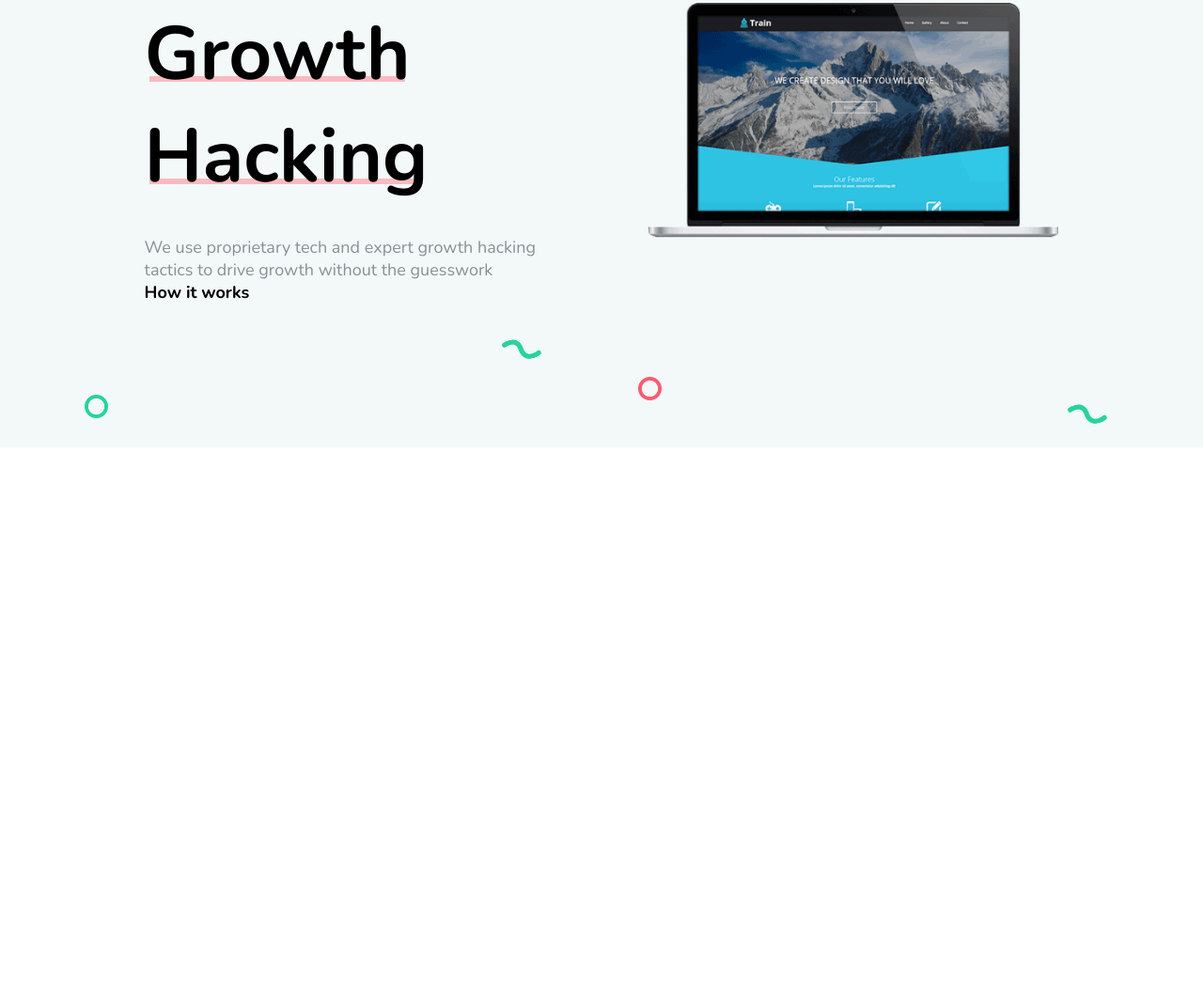
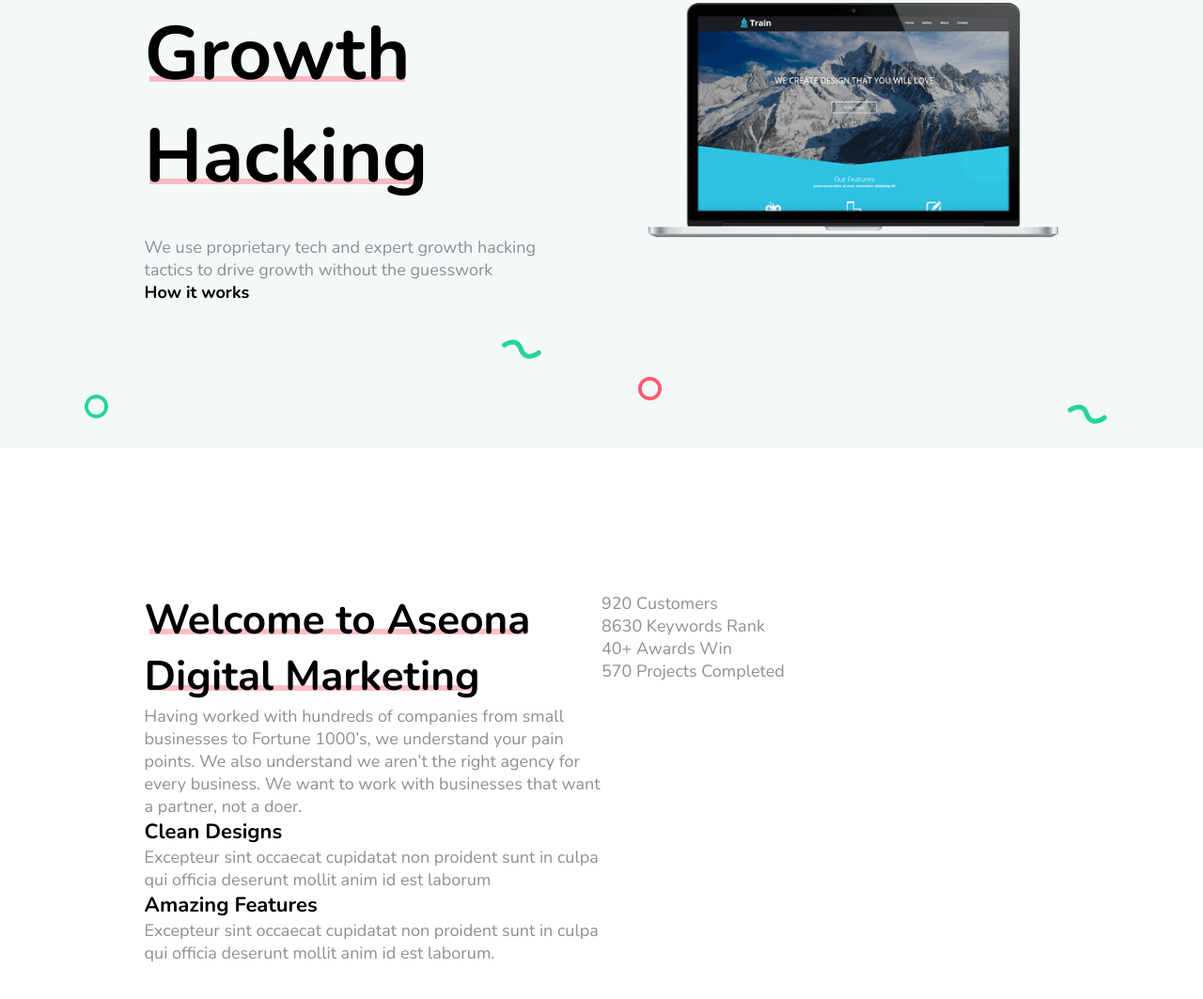
Before and after one commit to arixtty/Aseona-flex-, a website: page index.html in a window 1280 px wide. Shown: the part 291-1354 px from the top of the page at 94% size. Before the commit the page ends 800 px from the top, so only its background shows below. Drawn offline with nearby package versions, Linux system fonts and the light colour scheme.

Commit message:
Minor layout fixes

```diff
--- a/index.html
+++ b/index.html
@@ -79,6 +79,38 @@
             <img src="img/bg-small-image-3.png" alt="decorative image" class="intro__pattern-5">
             <img src="img/bg-small-image-4.png" alt="decorative image" class="intro__pattern-6">
         </div>
+    </section>
+
+    <section class="welcome">
+        <div class="welcome__info">
+            <h2 class="heading-secondary"><span class="heading-secondary--underlined">Welcome to Aseona</span><span class="heading-secondary--underlined">Digital Marketing</span></h2>
+            <p class="welcome__text">Having worked with hundreds of companies from small businesses to Fortune 1000’s,
+                we understand your pain points. We also understand we aren’t the right agency for every business. We
+                want to work with businesses that want a partner, not a doer.</p>
+            <div class="welcome__features">
+
+                <div class="welcome__features--1">
+                    <h3 class="heading-tertiary">Clean Designs</h3>
+                    Excepteur sint occaecat cupidatat non proident sunt in culpa qui officia deserunt mollit anim id est
+                    laborum
+                </div>
+
+                <div class="welcome__features--2">
+                    <h3 class="heading-tertiary">Amazing Features</h3>
+                    Excepteur sint occaecat cupidatat non proident sunt in culpa qui officia deserunt mollit anim id est
+                    laborum.
+                </div>
+            </div>
+        </div>
+
+        <div class="welcome__infographics">
+            <div class="welcome__badges">
+                <div class="welcome__badge--1">920 Customers</div>
+                <div class="welcome__badge--2">8630 Keywords Rank</div>
+                <div class="welcome__badge--3">40+ Awards Win</div>
+                <div class="welcome__badge--4">570 Projects Completed</div>
+            </div>
+        </div>
 
     </section>
 </body>
--- a/sass/base/_typography.scss
+++ b/sass/base/_typography.scss
@@ -6,7 +6,6 @@ $color-grey-3: #f3f8f8;
 
 $color-pink-1: #fb8089;
 $color-pink-2: #fe66b6;
-
 
 body {
   font-family: $font-primary;
@@ -26,20 +25,8 @@ body {
 }
 
 .heading-primary--underlined {
+  @include underlined(2.5rem);
   display: inline-block;
-    position: relative;
-    z-index: 1;
-
-    &::after {
-        content: "";
-        height: .6rem;
-        position: absolute;
-        bottom: 2.5rem;
-        left: .5rem;
-        right: .5rem;
-        background: rgba($color-pink-1, .5);
-        z-index: -1;
-    }
 }
 
 .heading-secondary {
@@ -47,6 +34,16 @@ body {
   font-size: 4.4rem;
 }
 
+.heading-secondary--underlined {
+  @include underlined(1.5rem);
+  display: inline-block;
+}
+
+.heading-tertiary {
+  @extend %heading;
+  font-size: 2.2rem;
+}
+
 .link {
   font-size: 1.8rem;
   font-weight: 700;
--- a/sass/helpers/_mixins.scss
+++ b/sass/helpers/_mixins.scss
@@ -0,0 +1,16 @@
+@mixin underlined($bottom) {
+ //   display: inline-block;
+    position: relative;
+    z-index: 1;
+
+    &::after {
+        content: "";
+        height: .6rem;
+        position: absolute;
+        bottom: $bottom;
+        left: .5rem;
+        right: .5rem;
+        background: rgba($color-pink-1, .5);
+        z-index: -1;
+    }
+}
--- a/sass/main.scss
+++ b/sass/main.scss
@@ -1,7 +1,8 @@
+@import "helpers/mixins";
+
 @import "base/reset";
 @import "base/typography";
 @import "base/grid";
-
 
 @import "layout/header";
 @import "layout/navigation";
--- a/sass/pages/home.scss
+++ b/sass/pages/home.scss
@@ -71,6 +71,50 @@
             left: 7%;
             bottom: 5%;
         }
+    }
+}
+
+.welcome {
+    display: flex;
+    padding: 12%;
+
+    &__info {
+        flex: 0 0 50%;
+    }
+
+    &__text {
 
     }
+
+    &__features {
+        &--1 {
+
+        }
+
+        &--2 {
+
+        }
+    }
+
+    &__infographics {
+        flex: 0 0 50%;
+    }
+
+    &__badges {
+        &--1 {
+
+        }
+
+        &--2 {
+
+        }
+
+        &--3 {
+
+        }
+
+        &--4 {
+
+        }
+    }
 }
```
Also changed, not shown: css/style.css. Lines whose indentation alone changed are shown as unchanged.
